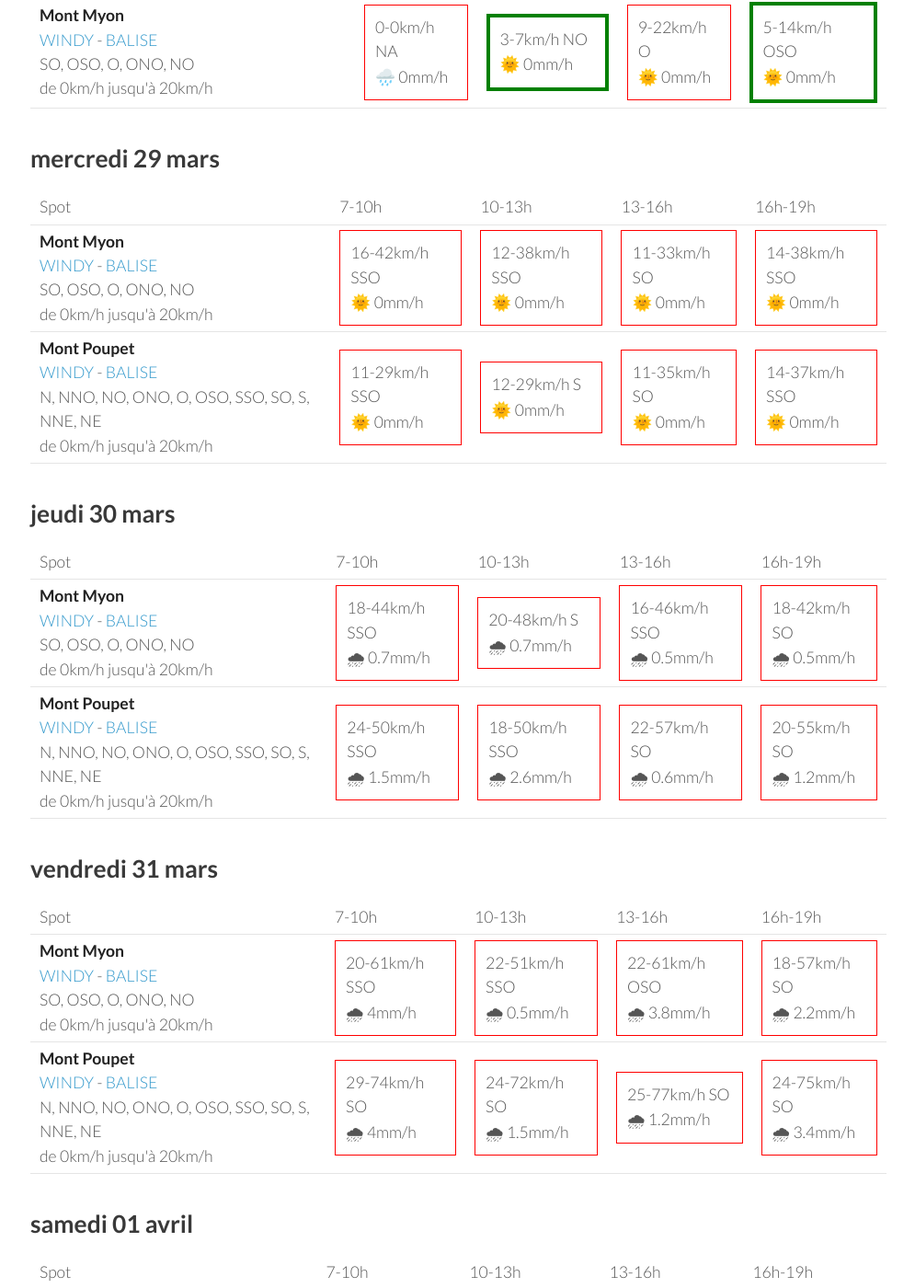
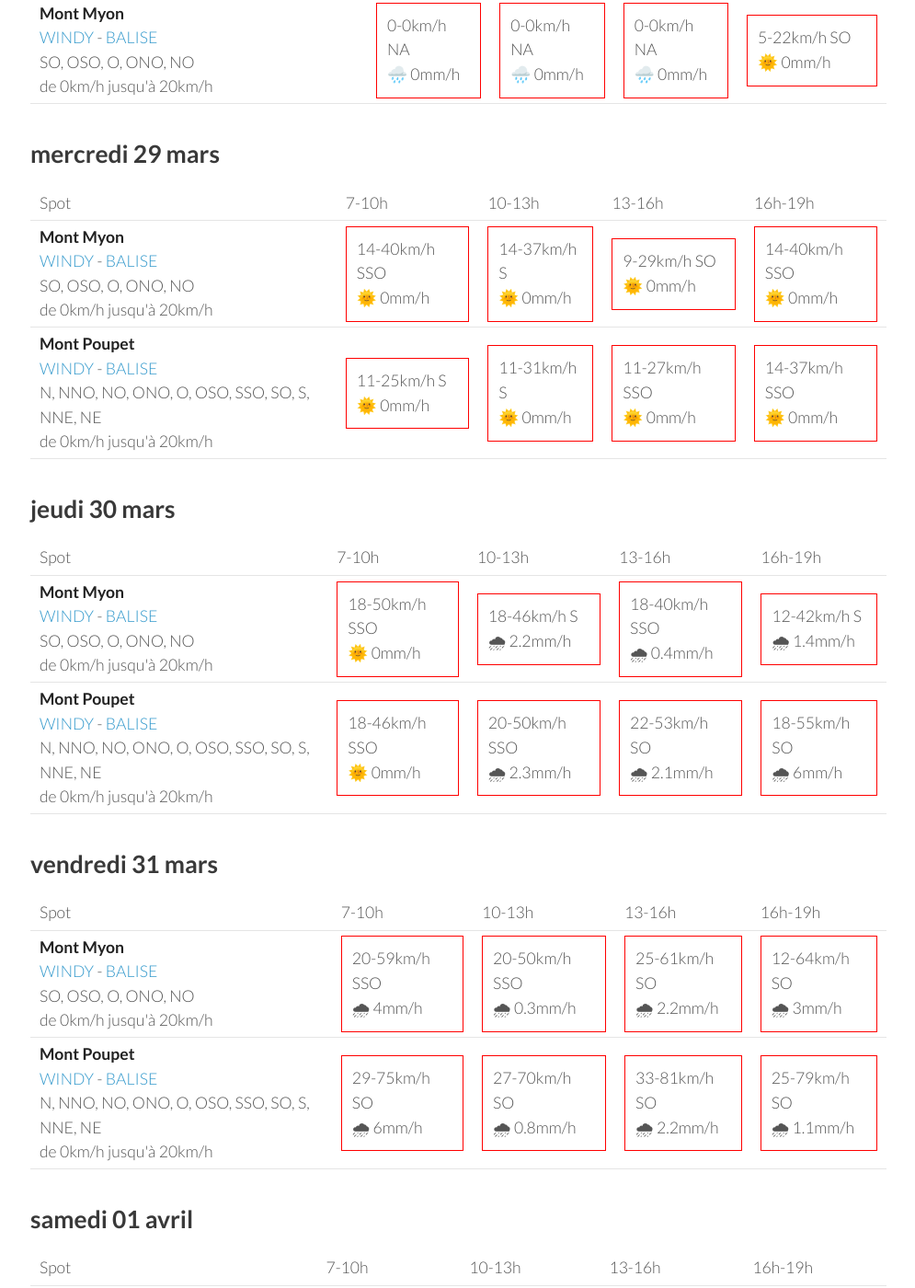
Before and after one commit to parapente-dans-le-nord/parapente-dans-le-nord.github.io, a Jekyll site: the page built from jura.markdown, in a window 1280 px wide and 1400 px high, scrolled down 513 px. Shown: the whole window at 92% size, without its empty margins (25-1020 px from the left). Built offline with Jekyll 4.4.1, drawn with Linux system fonts in a browser that asks for light colours; some of the changed text lies outside the part shown.

Commit message:
update index.markdown

```diff
--- a/jura.markdown
+++ b/jura.markdown
@@ -25,18 +25,18 @@ page mise à jour le mardi 28 mars 13:20
         <td><strong>Mont Poupet</strong><br><a href="https://windy.com/46.970/5.876?46.541,5.876,8">WINDY</a> - <span class=""><a href="http://www.balisemeteo.com/balise.php?idBalise=92">BALISE</a> </span><br> <span class="vent-favorable">N, NNO, NO, ONO, O, OSO, SSO, SO, S, NNE, NE</span><br><span class="force-vent">de 0km/h jusqu'à 20km/h</span> </td>
 
             <td><div class="not-flyable"><p>0-0km/h NA</p><p>🌧️ 0mm/h</p></div></td>
-            <td><div class="flyable"><p>1-7km/h NNO</p><p>🌞 0mm/h</p></div></td>
-            <td><div class="not-flyable"><p>7-22km/h O</p><p>🌞 0mm/h</p></div></td>
-            <td><div class="flyable"><p>5-18km/h O</p><p>🌞 0mm/h</p></div></td>
+            <td><div class="not-flyable"><p>0-0km/h NA</p><p>🌧️ 0mm/h</p></div></td>
+            <td><div class="not-flyable"><p>0-0km/h NA</p><p>🌧️ 0mm/h</p></div></td>
+            <td><div class="flyable"><p>7-18km/h OSO</p><p>🌞 0mm/h</p></div></td>
 
     </tr>
 <tr>
         <td><strong>Mont Myon</strong><br><a href="https://windy.com/46.331/5.397?45.898,5.394,8,m:eWoagj8">WINDY</a> - <span class=""><a href="http://www.balisemeteo.com/balise.php?idBalise=70">BALISE</a> </span><br> <span class="vent-favorable">SO, OSO, O, ONO, NO</span><br><span class="force-vent">de 0km/h jusqu'à 20km/h</span> </td>
 
             <td><div class="not-flyable"><p>0-0km/h NA</p><p>🌧️ 0mm/h</p></div></td>
-            <td><div class="flyable"><p>3-7km/h NO</p><p>🌞 0mm/h</p></div></td>
-            <td><div class="not-flyable"><p>9-22km/h O</p><p>🌞 0mm/h</p></div></td>
-            <td><div class="flyable"><p>5-14km/h OSO</p><p>🌞 0mm/h</p></div></td>
+            <td><div class="not-flyable"><p>0-0km/h NA</p><p>🌧️ 0mm/h</p></div></td>
+            <td><div class="not-flyable"><p>0-0km/h NA</p><p>🌧️ 0mm/h</p></div></td>
+            <td><div class="not-flyable"><p>5-22km/h SO</p><p>🌞 0mm/h</p></div></td>
 
     </tr>
 
@@ -58,19 +58,19 @@ page mise à jour le mardi 28 mars 13:20
 <tr>
         <td><strong>Mont Myon</strong><br><a href="https://windy.com/46.331/5.397?45.898,5.394,8,m:eWoagj8">WINDY</a> - <span class=""><a href="http://www.balisemeteo.com/balise.php?idBalise=70">BALISE</a> </span><br> <span class="vent-favorable">SO, OSO, O, ONO, NO</span><br><span class="force-vent">de 0km/h jusqu'à 20km/h</span> </td>
 
-            <td><div class="not-flyable"><p>16-42km/h SSO</p><p>🌞 0mm/h</p></div></td>
-            <td><div class="not-flyable"><p>12-38km/h SSO</p><p>🌞 0mm/h</p></div></td>
-            <td><div class="not-flyable"><p>11-33km/h SO</p><p>🌞 0mm/h</p></div></td>
-            <td><div class="not-flyable"><p>14-38km/h SSO</p><p>🌞 0mm/h</p></div></td>
+            <td><div class="not-flyable"><p>14-40km/h SSO</p><p>🌞 0mm/h</p></div></td>
+            <td><div class="not-flyable"><p>14-37km/h S</p><p>🌞 0mm/h</p></div></td>
+            <td><div class="not-flyable"><p>9-29km/h SO</p><p>🌞 0mm/h</p></div></td>
+            <td><div class="not-flyable"><p>14-40km/h SSO</p><p>🌞 0mm/h</p></div></td>
 
 
     </tr>
 <tr>
         <td><strong>Mont Poupet</strong><br><a href="https://windy.com/46.970/5.876?46.541,5.876,8">WINDY</a> - <span class=""><a href="http://www.balisemeteo.com/balise.php?idBalise=92">BALISE</a> </span><br> <span class="vent-favorable">N, NNO, NO, ONO, O, OSO, SSO, SO, S, NNE, NE</span><br><span class="force-vent">de 0km/h jusqu'à 20km/h</span> </td>
 
-            <td><div class="not-flyable"><p>11-29km/h SSO</p><p>🌞 0mm/h</p></div></td>
-            <td><div class="not-flyable"><p>12-29km/h S</p><p>🌞 0mm/h</p></div></td>
-            <td><div class="not-flyable"><p>11-35km/h SO</p><p>🌞 0mm/h</p></div></td>
+            <td><div class="not-flyable"><p>11-25km/h S</p><p>🌞 0mm/h</p></div></td>
+            <td><div class="not-flyable"><p>11-31km/h S</p><p>🌞 0mm/h</p></div></td>
+            <td><div class="not-flyable"><p>11-27km/h SSO</p><p>🌞 0mm/h</p></div></td>
             <td><div class="not-flyable"><p>14-37km/h SSO</p><p>🌞 0mm/h</p></div></td>
 
 
@@ -94,20 +94,20 @@ page mise à jour le mardi 28 mars 13:20
 <tr>
         <td><strong>Mont Myon</strong><br><a href="https://windy.com/46.331/5.397?45.898,5.394,8,m:eWoagj8">WINDY</a> - <span class=""><a href="http://www.balisemeteo.com/balise.php?idBalise=70">BALISE</a> </span><br> <span class="vent-favorable">SO, OSO, O, ONO, NO</span><br><span class="force-vent">de 0km/h jusqu'à 20km/h</span> </td>
 
-            <td><div class="not-flyable"><p>18-44km/h SSO</p><p>🌧 0.7mm/h</p></div></td>
-            <td><div class="not-flyable"><p>20-48km/h S</p><p>🌧 0.7mm/h</p></div></td>
-            <td><div class="not-flyable"><p>16-46km/h SSO</p><p>🌧 0.5mm/h</p></div></td>
-            <td><div class="not-flyable"><p>18-42km/h SO</p><p>🌧 0.5mm/h</p></div></td>
+            <td><div class="not-flyable"><p>18-50km/h SSO</p><p>🌞 0mm/h</p></div></td>
+            <td><div class="not-flyable"><p>18-46km/h S</p><p>🌧 2.2mm/h</p></div></td>
+            <td><div class="not-flyable"><p>18-40km/h SSO</p><p>🌧 0.4mm/h</p></div></td>
+            <td><div class="not-flyable"><p>12-42km/h S</p><p>🌧 1.4mm/h</p></div></td>
 
 
     </tr>
 <tr>
         <td><strong>Mont Poupet</strong><br><a href="https://windy.com/46.970/5.876?46.541,5.876,8">WINDY</a> - <span class=""><a href="http://www.balisemeteo.com/balise.php?idBalise=92">BALISE</a> </span><br> <span class="vent-favorable">N, NNO, NO, ONO, O, OSO, SSO, SO, S, NNE, NE</span><br><span class="force-vent">de 0km/h jusqu'à 20km/h</span> </td>
 
-            <td><div class="not-flyable"><p>24-50km/h SSO</p><p>🌧 1.5mm/h</p></div></td>
-            <td><div class="not-flyable"><p>18-50km/h SSO</p><p>🌧 2.6mm/h</p></div></td>
-            <td><div class="not-flyable"><p>22-57km/h SO</p><p>🌧 0.6mm/h</p></div></td>
-            <td><div class="not-flyable"><p>20-55km/h SO</p><p>🌧 1.2mm/h</p></div></td>
+            <td><div class="not-flyable"><p>18-46km/h SSO</p><p>🌞 0mm/h</p></div></td>
+            <td><div class="not-flyable"><p>20-50km/h SSO</p><p>🌧 2.3mm/h</p></div></td>
+            <td><div class="not-flyable"><p>22-53km/h SO</p><p>🌧 2.1mm/h</p></div></td>
+            <td><div class="not-flyable"><p>18-55km/h SO</p><p>🌧 6mm/h</p></div></td>
 
 
     </tr>
@@ -130,20 +130,20 @@ page mise à jour le mardi 28 mars 13:20
 <tr>
         <td><strong>Mont Myon</strong><br><a href="https://windy.com/46.331/5.397?45.898,5.394,8,m:eWoagj8">WINDY</a> - <span class=""><a href="http://www.balisemeteo.com/balise.php?idBalise=70">BALISE</a> </span><br> <span class="vent-favorable">SO, OSO, O, ONO, NO</span><br><span class="force-vent">de 0km/h jusqu'à 20km/h</span> </td>
 
-            <td><div class="not-flyable"><p>20-61km/h SSO</p><p>🌧 4mm/h</p></div></td>
-            <td><div class="not-flyable"><p>22-51km/h SSO</p><p>🌧 0.5mm/h</p></div></td>
-            <td><div class="not-flyable"><p>22-61km/h OSO</p><p>🌧 3.8mm/h</p></div></td>
-            <td><div class="not-flyable"><p>18-57km/h SO</p><p>🌧 2.2mm/h</p></div></td>
+            <td><div class="not-flyable"><p>20-59km/h SSO</p><p>🌧 4mm/h</p></div></td>
+            <td><div class="not-flyable"><p>20-50km/h SSO</p><p>🌧 0.3mm/h</p></div></td>
+            <td><div class="not-flyable"><p>25-61km/h SO</p><p>🌧 2.2mm/h</p></div></td>
+            <td><div class="not-flyable"><p>12-64km/h SO</p><p>🌧 3mm/h</p></div></td>
 
 
     </tr>
 <tr>
         <td><strong>Mont Poupet</strong><br><a href="https://windy.com/46.970/5.876?46.541,5.876,8">WINDY</a> - <span class=""><a href="http://www.balisemeteo.com/balise.php?idBalise=92">BALISE</a> </span><br> <span class="vent-favorable">N, NNO, NO, ONO, O, OSO, SSO, SO, S, NNE, NE</span><br><span class="force-vent">de 0km/h jusqu'à 20km/h</span> </td>
 
-            <td><div class="not-flyable"><p>29-74km/h SO</p><p>🌧 4mm/h</p></div></td>
-            <td><div class="not-flyable"><p>24-72km/h SO</p><p>🌧 1.5mm/h</p></div></td>
-            <td><div class="not-flyable"><p>25-77km/h SO</p><p>🌧 1.2mm/h</p></div></td>
-            <td><div class="not-flyable"><p>24-75km/h SO</p><p>🌧 3.4mm/h</p></div></td>
+            <td><div class="not-flyable"><p>29-75km/h SO</p><p>🌧 6mm/h</p></div></td>
+            <td><div class="not-flyable"><p>27-70km/h SO</p><p>🌧 0.8mm/h</p></div></td>
+            <td><div class="not-flyable"><p>33-81km/h SO</p><p>🌧 2.2mm/h</p></div></td>
+            <td><div class="not-flyable"><p>25-79km/h SO</p><p>🌧 1.1mm/h</p></div></td>
 
 
     </tr>
```
Also changed, not shown: other parts of jura.markdown (+1 -1 lines).
